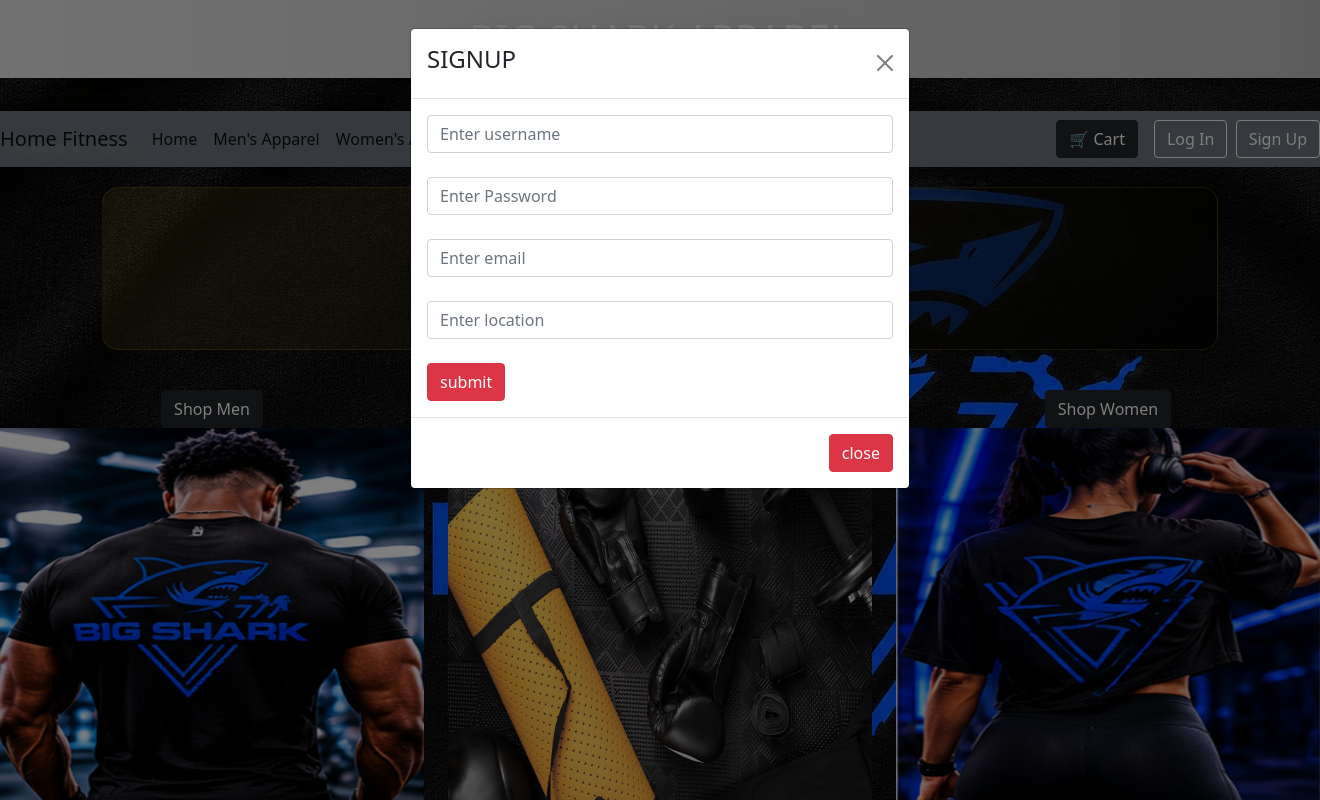
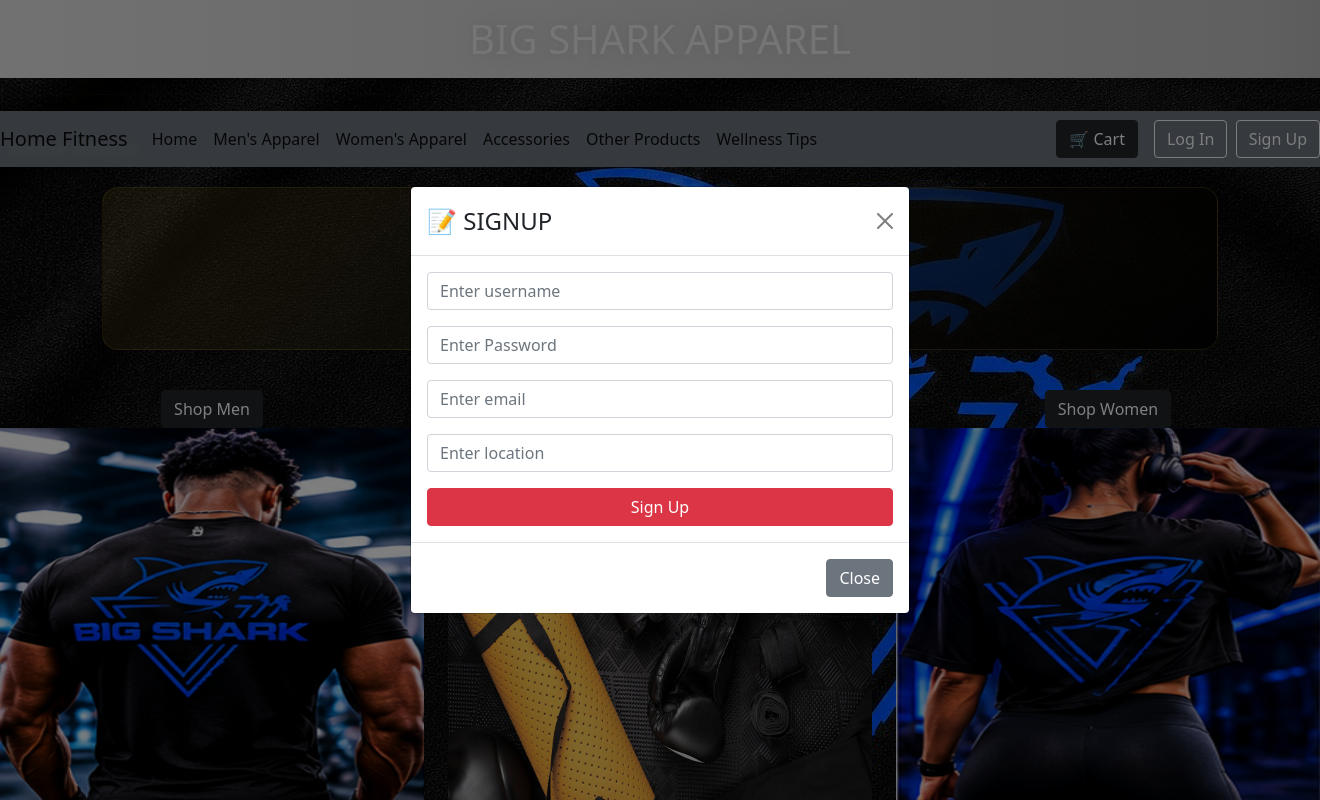
Before and after one commit to jordantradesxau-alt/bigshark, a Flask app: page / in a window 1320 px wide, after a click on "Sign Up". Run offline with Flask 3, Linux system fonts and the light colour scheme; data that the repository does not hold is empty; some libraries are stand-ins or nearby versions.

Commit message:
Update index.html

```diff
--- a/templates/index.html
+++ b/templates/index.html
@@ -867,28 +867,42 @@
     </script>
 
     <!-- modal div start -->
-        <div class="modal" id="mymodal">
-            <div class="modal-dialog">
+<div class="modal fade" id="mymodal2" tabindex="-1" aria-labelledby="signupModalLabel" aria-hidden="true">
+    <div class="modal-dialog modal-dialog-centered">
         <div class="modal-content">
-                        <!-- modal header -->
             <div class="modal-header">
-                            <h4>LOGIN</h4>
-                            <span>{{error}}</span>
-                            <button type="button" class="btn-close" data-bs-dismiss="modal"></button>
+                <h4 class="modal-title" id="signupModalLabel">📝 SIGNUP</h4>
+                <button type="button" class="btn-close" data-bs-dismiss="modal" aria-label="Close"></button>
             </div>
-                        <!-- modal body -->
             <div class="modal-body">
-                             <form action="/login" method="POST">
-                                <input type="email" placeholder="Enter email" class="form-control" name="email">
-                                <br>
-                                <input type="password" placeholder="Enter Password" class="form-control" name="password">
-                                <br>
-                                <button type="submit" class="btn btn-danger">submit</button>
+                {% with messages = get_flashed_messages(with_categories=true) %}
+                    {% if messages %}
+                        {% for category, message in messages %}
+                            <div class="alert alert-{{ category }} alert-dismissible fade show" role="alert">
+                                {{ message }}
+                                <button type="button" class="btn-close" data-bs-dismiss="alert"></button>
+                            </div>
+                        {% endfor %}
+                    {% endif %}
+                {% endwith %}
+                <form action="/signup" method="POST">
+                    <div class="mb-3">
+                        <input type="text" placeholder="Enter username" class="form-control" name="username" required>
+                    </div>
+                    <div class="mb-3">
+                        <input type="password" placeholder="Enter Password" class="form-control" name="password" required>
+                    </div>
+                    <div class="mb-3">
+                        <input type="email" placeholder="Enter email" class="form-control" name="email" required>
+                    </div>
+                    <div class="mb-3">
+                        <input type="text" placeholder="Enter location" class="form-control" name="location" required>
+                    </div>
+                    <button type="submit" class="btn btn-danger w-100">Sign Up</button>
                 </form>
             </div>
-                        <!-- modal footer -->
             <div class="modal-footer">
-                            <button type="button" class="btn btn-danger" data-bs-dismiss="modal">close</button>
+                <button type="button" class="btn btn-secondary" data-bs-dismiss="modal">Close</button>
             </div>
         </div>
     </div>
@@ -896,32 +910,36 @@
 <!-- modal div end -->
 
 <!-- modal div start -->
-        <div class="modal" id="mymodal2">
-            <div class="modal-dialog">
+<div class="modal fade" id="mymodal" tabindex="-1" aria-labelledby="loginModalLabel" aria-hidden="true">
+    <div class="modal-dialog modal-dialog-centered">
         <div class="modal-content">
-                        <!-- modal header -->
             <div class="modal-header">
-                            <h4>SIGNUP</h4>
-                        {{success}} {{error}} {{message}}
-                            <button type="button" class="btn-close" data-bs-dismiss="modal"></button>
+                <h4 class="modal-title" id="loginModalLabel">🔐 LOGIN</h4>
+                <button type="button" class="btn-close" data-bs-dismiss="modal" aria-label="Close"></button>
             </div>
-                        <!-- modal body -->
             <div class="modal-body">
-                             <form action="/signup" method="POST">
-                                <input type="text" placeholder="Enter username" class="form-control" name="username">
-                                <br>
-                                <input type="password" placeholder="Enter Password" class="form-control" name="password">
-                                <br>
-                                <input type="email" placeholder="Enter email" class="form-control" name="email">
-                                <br>
-                                <input type="text" placeholder="Enter location" class="form-control" name="location">
-                                <br>
-                                <button type="submit" class="btn btn-danger">submit</button>
+                {% with messages = get_flashed_messages(with_categories=true) %}
+                    {% if messages %}
+                        {% for category, message in messages %}
+                            <div class="alert alert-{{ category }} alert-dismissible fade show" role="alert">
+                                {{ message }}
+                                <button type="button" class="btn-close" data-bs-dismiss="alert"></button>
+                            </div>
+                        {% endfor %}
+                    {% endif %}
+                {% endwith %}
+                <form action="/login" method="POST">
+                    <div class="mb-3">
+                        <input type="email" placeholder="Enter email" class="form-control" name="email" required>
+                    </div>
+                    <div class="mb-3">
+                        <input type="password" placeholder="Enter Password" class="form-control" name="password" required>
+                    </div>
+                    <button type="submit" class="btn btn-danger w-100">Login</button>
                 </form>
             </div>
-                        <!-- modal footer -->
             <div class="modal-footer">
-                            <button type="button" class="btn btn-danger" data-bs-dismiss="modal">close</button>
+                <button type="button" class="btn btn-secondary" data-bs-dismiss="modal">Close</button>
             </div>
         </div>
     </div>
```
Lines whose indentation alone changed are shown as unchanged.
